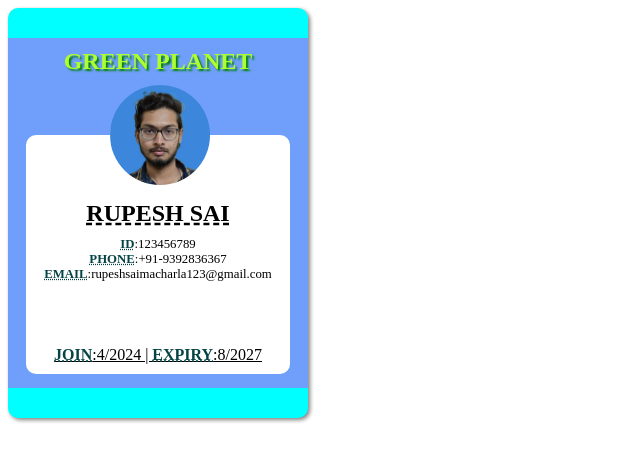
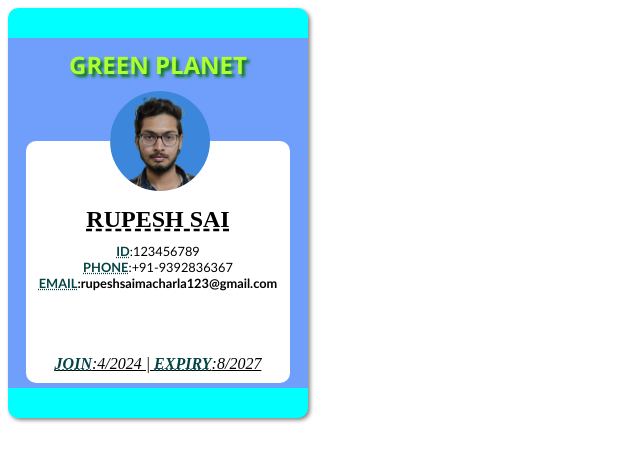
Before and after one commit to rupesh-sai/assignment_25_7_24, a plain HTML site: page task1.html in a window 1280 px wide. Shown: the whole page, without its empty margins (0-640 px from the left). Drawn offline with Linux system fonts and the light colour scheme.

Commit message:
assessment

```diff
--- a/task1.html
+++ b/task1.html
@@ -36,6 +36,7 @@
       .info {
         font-size: 0.8rem;
         text-align: center;
+        font-family: 'Gill Sans', 'Gill Sans MT', Calibri, 'Trebuchet MS', sans-serif;
       }
       .name {
         font-size: 1.5rem;
@@ -49,22 +50,26 @@
         margin-top: 4rem;
         text-align: center;
         text-decoration: underline;
-        text-transform: italic;
+        font-style: italic;
       }
       .company {
         font-size: 1.5rem;
         text-align: center;
         margin: 10px 0;
         font-weight: bold;
-        text-shadow: 2px 2px 2px green;
+        text-shadow: 3px 3px 3px rgb(13, 119, 13);
         color: greenyellow;
-
+        font-family: 'Segoe UI', Tahoma, Geneva, Verdana, sans-serif;
       }
 
       .image {
         width: 100px;
         display: block;
         border-radius: 50%;
+      }
+
+      .email{
+        font-weight: bolder;
       }
     </style>
   </head>
@@ -79,7 +84,7 @@
         <div class="info">
           <div><span>ID</span>:123456789</div>
           <div><span>PHONE</span>:+91-9392836367</div>
-          <div><span>EMAIL</span>:rupeshsaimacharla123@gmail.com</div>
+          <div class="email"><span>EMAIL</span>:rupeshsaimacharla123@gmail.com</div>
         </div>
         <div class="id-card-expiry">
           <span>JOIN</span>:4/2024 | <span>EXPIRY</span>:8/2027
```
Also changed, not shown: index.html (+2 -2 lines).
